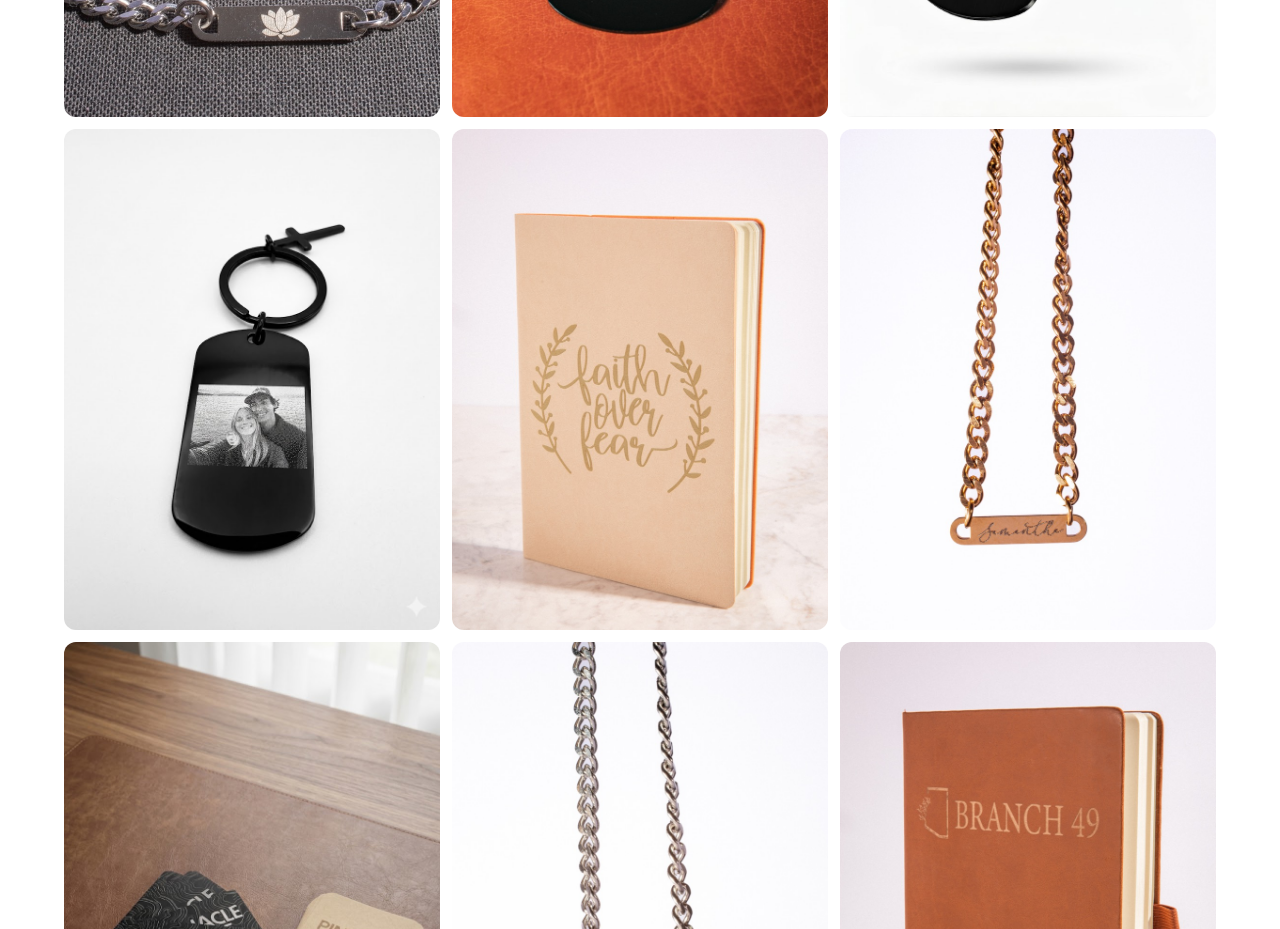
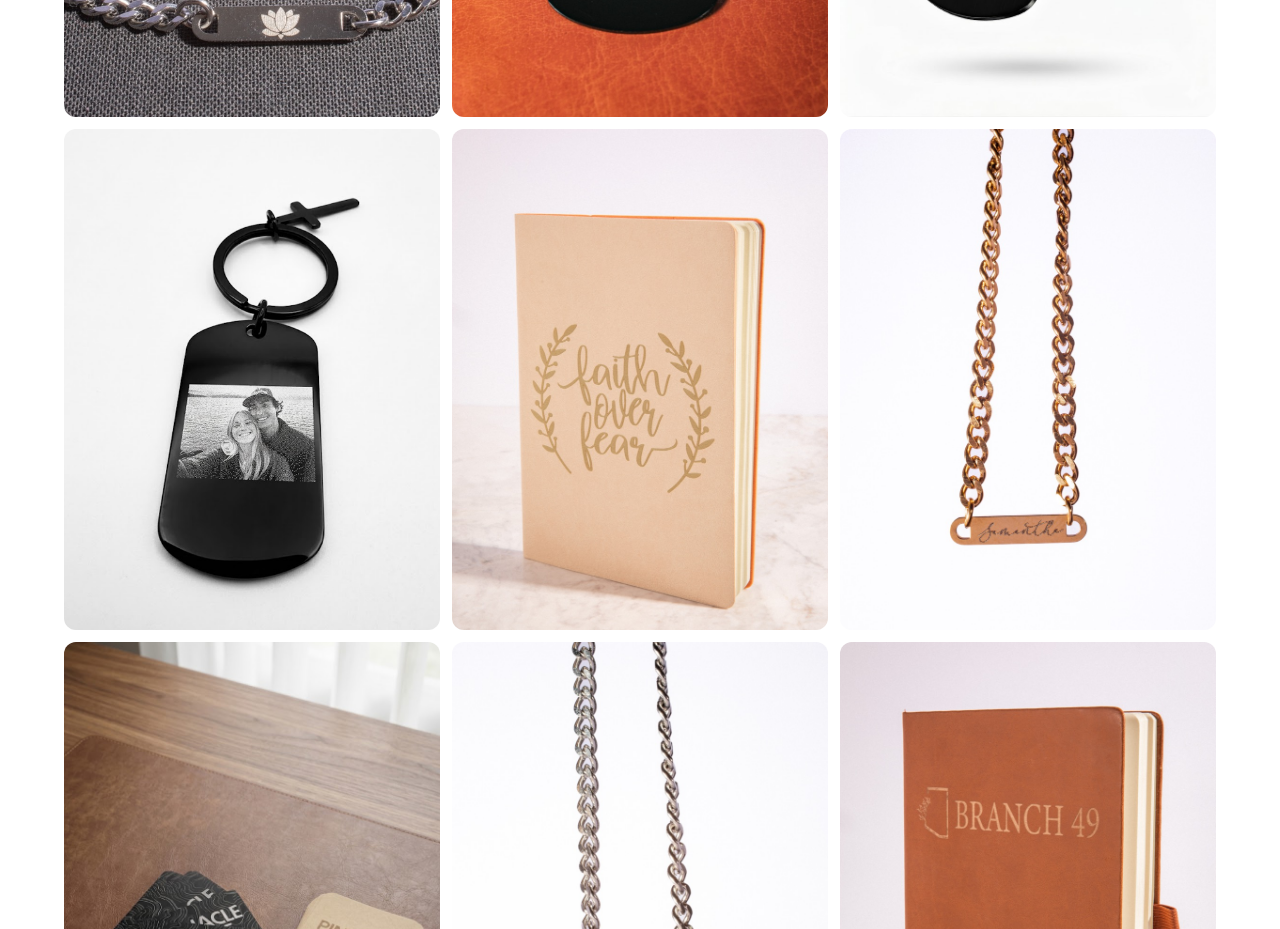
Before and after one commit to spencerwalraven/limitless-engraving, a plain HTML site: page gallery.html in a window 1280 px wide. Shown: the part 6400-7329 px from the top of the page. Drawn offline with nearby package versions, Linux system fonts and the light colour scheme; a web font is replaced by a local one.

Commit message:
Replace keychain couple photo with better version
Co-Authored-By: Claude Opus 4.6 (1M context) <noreply@anthropic.com>

```diff
--- a/gallery.html
+++ b/gallery.html
@@ -390,7 +390,7 @@
         <div class="overlay"><div class="overlay-text">Keychain<span>Photo Engraving</span></div></div>
       </div>
       <div class="masonry-item" data-category="keychain" onclick="openLightbox(34)">
-        <img src="images/keychain-pro-2.jpg" alt="Photo Engraved Keychain" loading="lazy">
+        <img src="images/keychain-pro-2.png" alt="Photo Engraved Keychain" loading="lazy">
         <div class="overlay"><div class="overlay-text">Keychain<span>Photo Engraving</span></div></div>
       </div>
       <div class="masonry-item" data-category="journal" onclick="openLightbox(22)">
```
Also changed, not shown: product.html (+1 -1 lines), images/keychain-pro-2.png (added).
